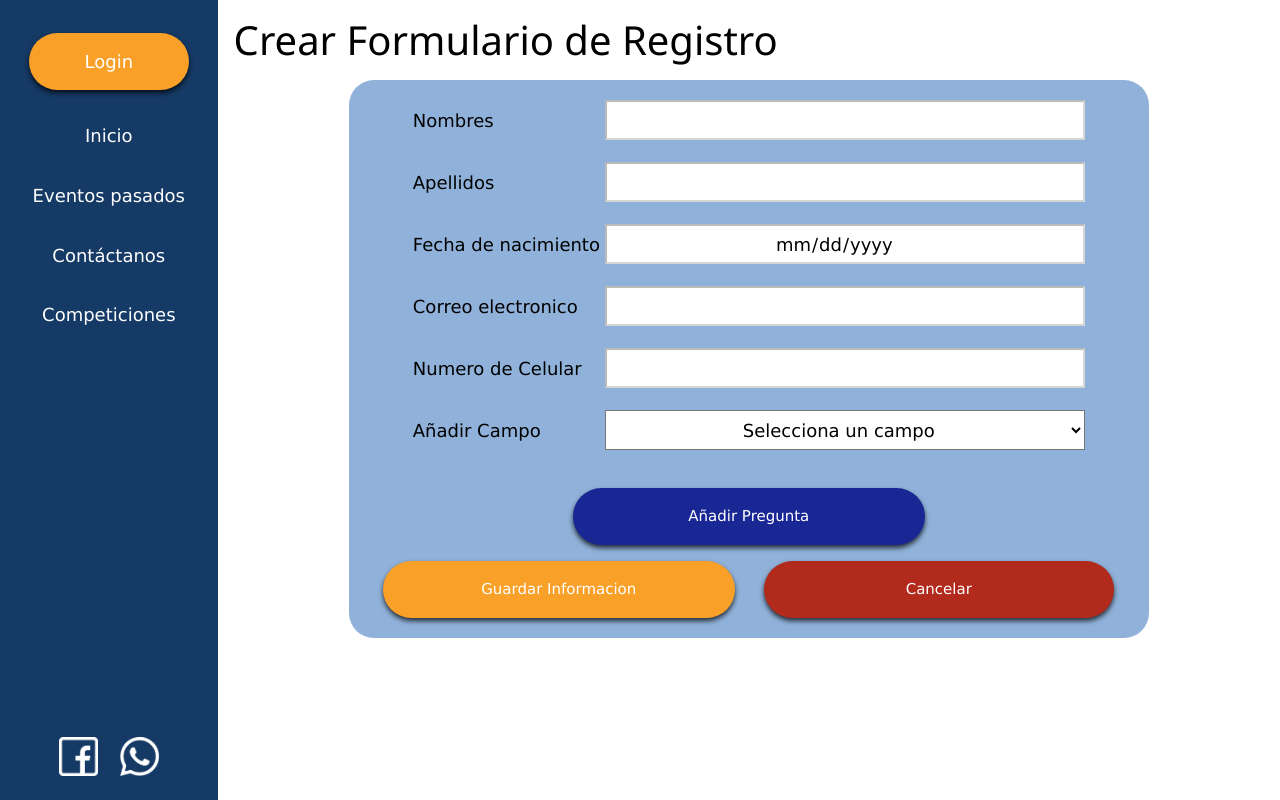
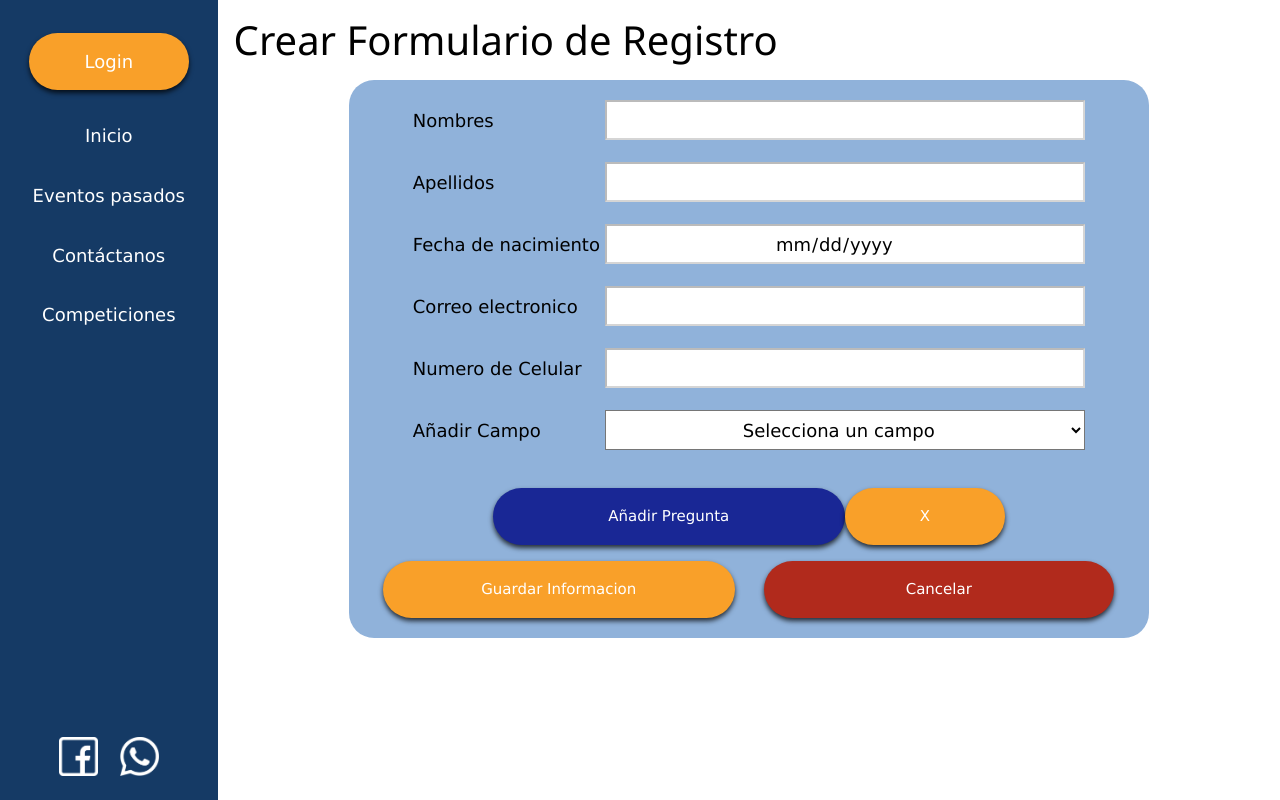
Before and after one commit to garyMamaniCortez/focasoft-front, a React (Create React App) app: page /CrearFormulario in a window 1280 px wide. Built offline with nearby package versions, Linux system fonts and the light colour scheme.

Commit message:
feat: se implementa la funcionalidad de eliminar campos en el generador de fotmularios para eventos

```diff
--- a/src/components/organisms/createFormRegisterSec/CreateFormRegisterSec.jsx
+++ b/src/components/organisms/createFormRegisterSec/CreateFormRegisterSec.jsx
@@ -37,7 +37,9 @@ const handleChange = (event) => {
 
 const handleSubmit = (event) => {
   event.preventDefault();
+  console.log(formData)
 };
+
 
 const AgregarCampo = () => {
   if (auxFormData !== "") {
@@ -59,10 +61,14 @@ const AgregarCampo = () => {
         }
       ]));
     }
-    console.log(formData)
   }
+};
 
-
+const EliminarCampo = () => {
+  if (auxFormData !== "") {
+    setFormData((prevFormData) => ({ ...prevFormData, [auxFormData]: 0 }));
+    setCamposDeEntrada((prevFormData) => prevFormData.filter(item => item.Identificador !== auxFormData));
+  }
 };
 
   return (
@@ -85,6 +91,7 @@ const AgregarCampo = () => {
                 </div>
         <div className="w3-center w3-margin">
           <Boton ClaseDeBoton="botonAzul" TipoDeBoton="button" f={AgregarCampo} >Añadir Pregunta</Boton>
+          <Boton ClaseDeBoton="botonAmarilloPeq" TipoDeBoton="button" f={EliminarCampo} >X</Boton>
         </div>
         <div className="w3-row w3-center">
           <div className="createEventButton w3-col l6">
```
